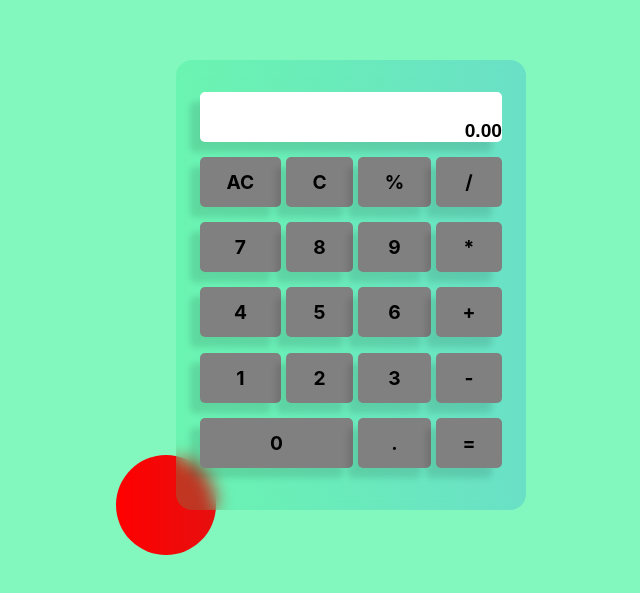
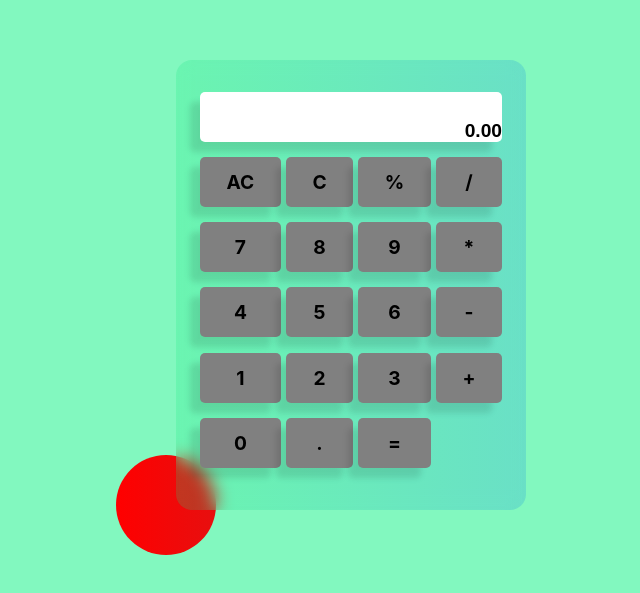
Before and after one commit to Emprcode/Prank-calculator-app, a React (Create React App) app: page / in a window 1280 px wide. Shown: the part 115-708 px from the top of the page, without its empty margins (239-879 px from the left). Built offline with nearby package versions, Linux system fonts and the light colour scheme.

Commit message:
code done

```diff
--- a/src/App.js
+++ b/src/App.js
@@ -2,16 +2,87 @@ import logo from './logo.svg';
 import './App.css';
 import { Display } from './components/Display';
 import { BtnArea } from './components/BtnArea';
+import { useState } from 'react';
+const operators = ["%", "/", "*", "-", "+"];
 
 const App = () => {
+  const [str, setStr] = useState("");
+  const [lastOperator, setlastOperator] = useState("");
+
+  const handleOnClick =(val) => {
+      console.log(val);
+
+      if(val === "AC"){
+        setStr('')
+        return;
+    }
+    if (val === "C"){
+      const shortStr = str.slice(0,-1);
+      return setStr(shortStr);
+
+    }
+
+    if(val === "="){
+      const lastChar = str[str.length -1];
+      let strToDisplay = str
+
+      if (operators.includes(lastChar)){
+         strToDisplay = str.slice(0,-1);
+      }
+      setStr(eval(strToDisplay). toString());
+      return;
+
+  }
+
+  //prevent multiple operator
+
+  if(operators.includes(val)){
+    setlastOperator(val);
+
+    if(!str){
+        return;
+    };
+    const lastChar = str[str.length -1];
+
+    let tempStr = str
+    if (operators.includes(lastChar)){
+        tempStr = str.slice(0, -1);
+    }
+    setStr(tempStr + val);
+    return;
+};
+
+// make sure no more then one dot
+
+if ( val === "."){
+
+  if(lastOperator){
+      const operatorIndex = str.lastIndexOf(lastOperator);
+      const lastNumberSet = str.slice(operatorIndex + 1);
+      if (lastNumberSet.includes(".")){
+          return;
+      }
+  }
+
+  if(!lastOperator && str.includes(".")){
+      return;
+  }
+}
+
+
+
+
+
+      setStr(str + val);
+  }
   return (
-    <div class="wrapper">
-        <div class="calculator">
-            <Display />
-            <BtnArea/>
+    <div className="wrapper">
+        <div className="calculator">
+            <Display string={str}/>
+            <BtnArea handleOnClick={handleOnClick}/>
 
         </div>
-        <div class="ball"></div>
+        <div className="ball"></div>
     </div>
   );
 }
--- a/src/components/BtnArea.js
+++ b/src/components/BtnArea.js
@@ -1,29 +1,39 @@
 import React from 'react'
 import { Button } from './Button'
 
-export const BtnArea = () => {
+export const BtnArea = ({handleOnClick}) => {
+    const btns = [
+        {lable: "AC", cls: "btn-ac"},
+        {lable: "C", cls: "btn-c  "},
+        {lable: "%", cls: "btn-perc"},
+        {lable: "/", cls: "btn-divide"},
+        {lable: "7", cls: "btn-7"},
+        {lable: "8", cls: "btn-8"},
+        {lable: "9", cls: "btn-9"},
+        {lable: "*", cls: "btn-multi"},
+        {lable: "4", cls: "btn-4"} ,
+        {lable: "5", cls: "btn-5"} ,
+        {lable: "6", cls: "btn-6"} ,
+        {lable: "-", cls: "btn-sub"},
+        {lable: "1", cls: "btn-1"} ,
+        {lable: "2", cls: "btn-2"} ,
+        {lable: "3", cls: "btn-3"} ,
+        {lable: "+", cls: "btn-+"} ,
+        {lable: "0", cls: "btn-0"} ,
+        {lable: ".", cls: "btn-dot"} ,
+        {lable: "=", cls: "btn-ans"}
+    ];
   return (
     <>
-    <Button />
+    {btns.map((btn, i) => {
+        return <Button key = {i} lable = {btn.lable} cls= {btn.cls} handleOnClick= {handleOnClick}/>
+    })}
+
+
+    {/* <Button lable = "AC" cls= "btn-ac"/> */}
+    {/* <Button /> */}
          {/* <div  class="btn btn-ac">AC</div> */}
-            <div class="btn btn-c">C</div>
-            <div class="btn btn-perc">%</div>
-            <div class="btn btn-divide">/</div>
-            <div class="btn btn-7">7</div>
-            <div class="btn btn-8">8</div>
-            <div class="btn btn-9">9</div>
-            <div class="btn btn-multi">*</div>
-            <div class="btn btn-4">4</div>
-            <div class="btn btn-5">5</div>
-            <div class="btn btn-6">6</div>
-            <div class="btn btn-sub">-</div>
-            <div class="btn btn-1">1</div>
-            <div class="btn btn-2">2</div>
-            <div class="btn btn-3">3</div>
-            <div class="btn btn-plus">+</div>
-            <div class="btn btn-0">0</div>
-            <div class="btn btn-dot">.</div>
-            <div class="btn btn-equals">=</div>
+
     </>
   )
 }
--- a/src/components/Button.js
+++ b/src/components/Button.js
@@ -1,7 +1,9 @@
 import React from 'react'
 
-export const Button = () => {
+export const Button = ({lable, cls, handleOnClick}) => {
+    // cont cls = "btn-ac"
+    // const label = "AC"
   return (
-    <div  class="btn btn-ac">AC</div>
+    <div  className={"btn" + cls } onClick = {() => handleOnClick(lable)} >{lable} </div>
   )
 }
--- a/src/components/Display.js
+++ b/src/components/Display.js
@@ -1,7 +1,7 @@
 import React from 'react'
 
-export const Display = () => {
+export const Display = ({string}) => {
   return (
-    <div class="display">0.00</div>
+    <div className="display">{string || "0.00"}</div>
   )
 }
```
